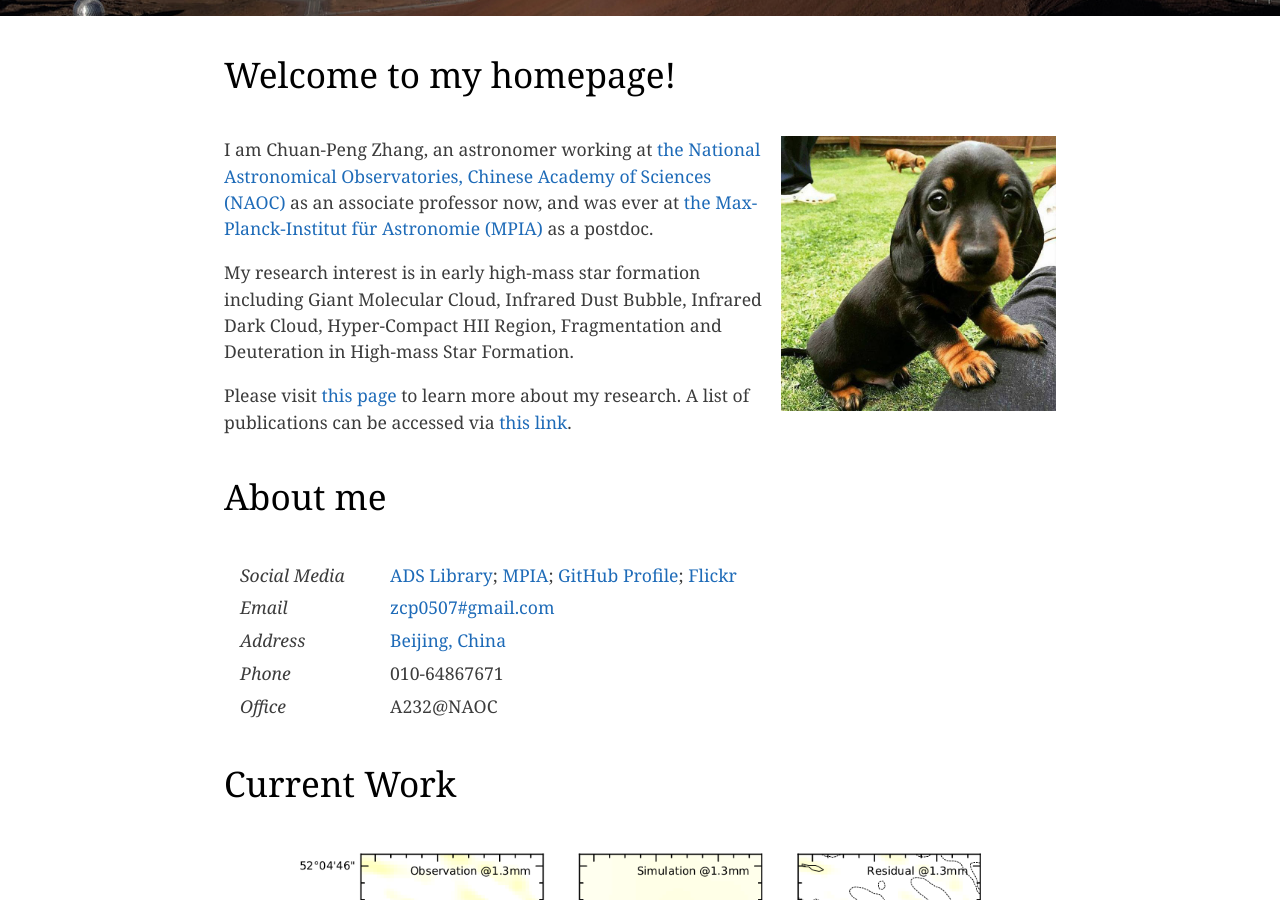
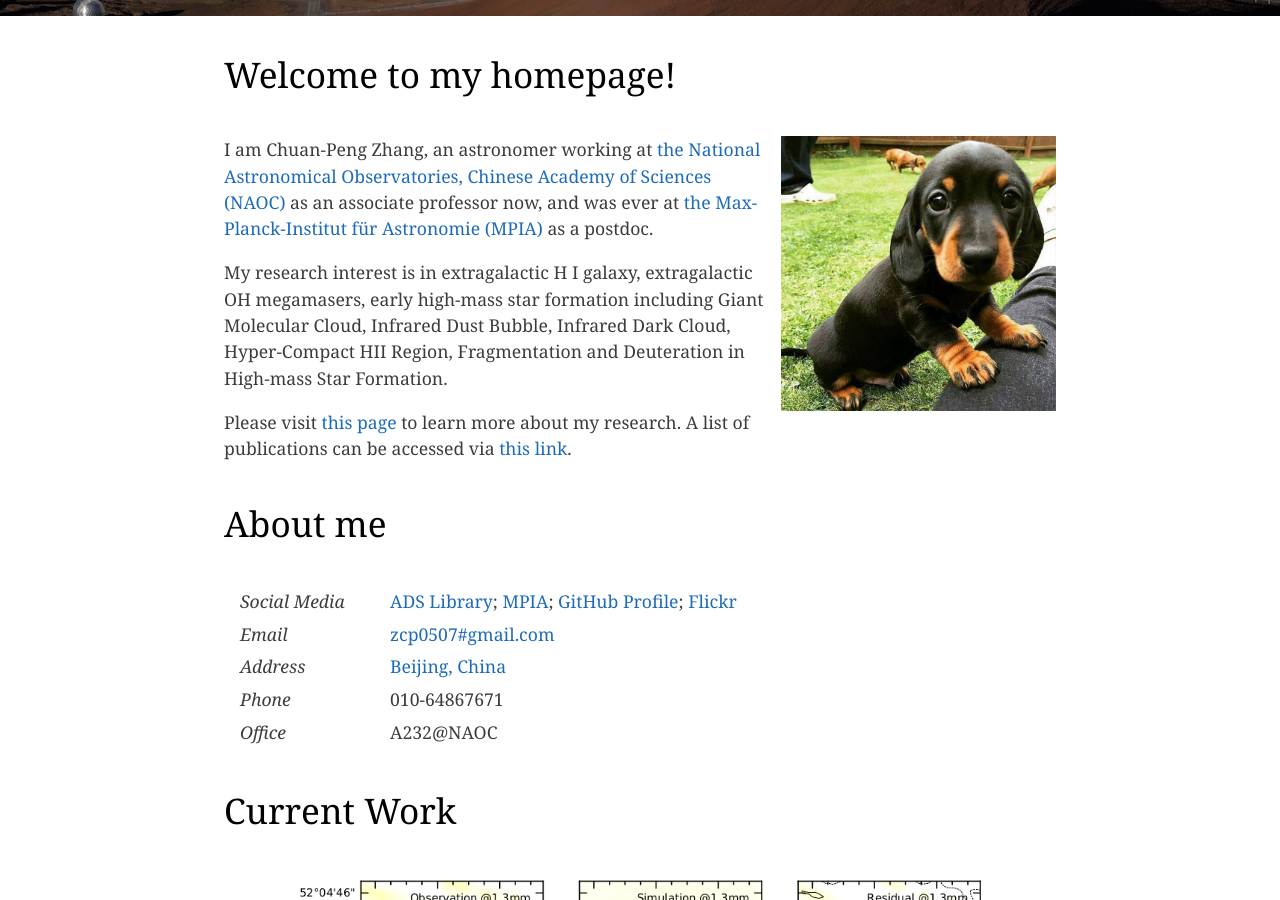
Before and after one commit to zcp521/zcp521.github.io, a Jekyll site: the page built from index.html, in a window 1280 px wide and 900 px high, scrolled down 394 px. Built offline with Jekyll 4.4.1, drawn with Linux system fonts in a browser that asks for light colours; the list of posts is cut into pages by our own code.

Commit message:
Update index.html

```diff
--- a/index.html
+++ b/index.html
@@ -15,7 +15,7 @@ tagline: "National Astronomical Observatories, Chinese Academy of Sciences"
 	and was ever at <a href="http://www.mpia.de/en"> the Max-Planck-Institut für Astronomie (MPIA)</a> as a postdoc.
 	</p>
 
-		My research interest is in early high-mass star formation including Giant Molecular Cloud,
+		My research interest is in extragalactic H I galaxy, extragalactic OH megamasers, early high-mass star formation including Giant Molecular Cloud,
 		Infrared Dust Bubble, Infrared Dark Cloud, Hyper-Compact HII Region, Fragmentation and
 		Deuteration in High-mass Star Formation.
 	</p>
```
